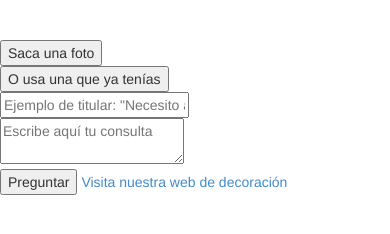
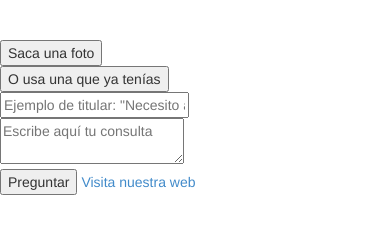
Before and after one commit to incumad/alpha, a plain HTML site: page www/index.html in a window 390 px wide. Drawn offline with Linux system fonts and the light colour scheme; some packages are replaced by stand-ins of ours.

Commit message:
Revert "cambio de texto prueba commit"
This reverts commit ad14cb5c6d9235a62f6613b21a55f4480b05ed82.

```diff
--- a/www/index.html
+++ b/www/index.html
@@ -144,7 +144,7 @@
     <textarea placeholder="Escribe aquí tu consulta" id="pregunta"></textarea><br>
     <input type="button" id="btnSubmit" value="Preguntar" onclick="uploadPhoto();">
 
-    <a href="#" onclick="window.open('http://www.espaciodeco.com', '_system');">Visita nuestra web de decoración</a>
+    <a href="#" onclick="window.open('http://www.espaciodeco.com', '_system');">Visita nuestra web</a>
 
 
     <script src="js/jquery-1.11.1.min.js"></script>
```
